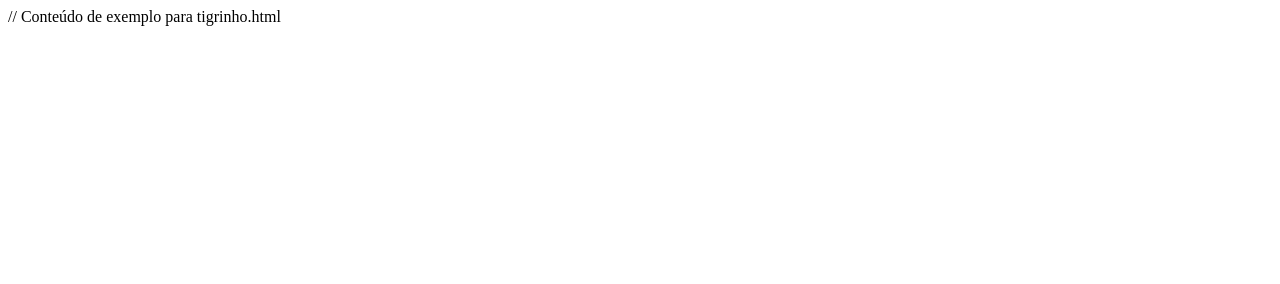
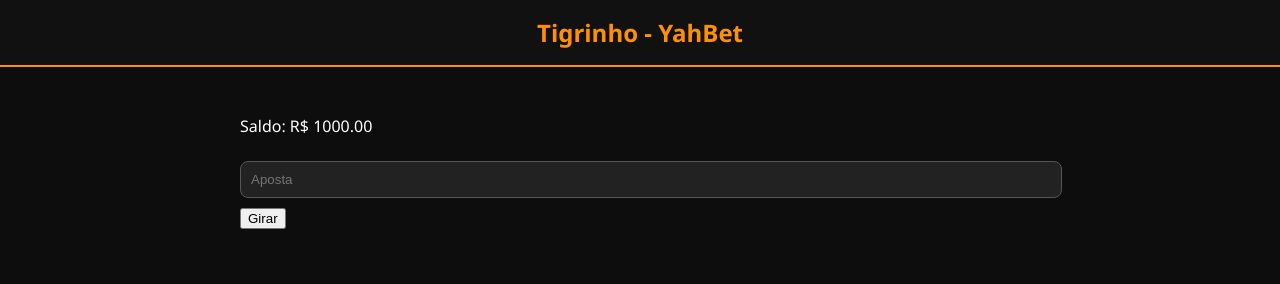
Before and after one commit to Yahikzz/yahbet, a website: page tigrinho.html in a window 1280 px wide. Drawn offline with Linux system fonts and the light colour scheme.

Commit message:
Update tigrinho.html

```diff
--- a/tigrinho.html
+++ b/tigrinho.html
@@ -1 +1,19 @@
-// Conteúdo de exemplo para tigrinho.html
+<!DOCTYPE html>
+<html lang="pt-BR">
+<head>
+  <meta charset="UTF-8">
+  <title>Tigrinho - YahBet</title>
+  <link rel="stylesheet" href="css/style.css">
+</head>
+<body>
+  <header>Tigrinho - YahBet</header>
+  <div class="container">
+    <p>Saldo: R$ <span id="saldoTigri">0.00</span></p>
+    <input id="valorTigri" placeholder="Aposta" type="number" step="0.01" min="0.5">
+    <button id="btnTigri">Girar</button>
+    <p id="msgTigri"></p>
+    <div id="slot" style="display: grid; grid-template-columns: repeat(3, 60px); gap: 10px; margin-top: 20px;"></div>
+  </div>
+  <script src="js/tigrinho.js"></script>
+</body>
+</html>
```
